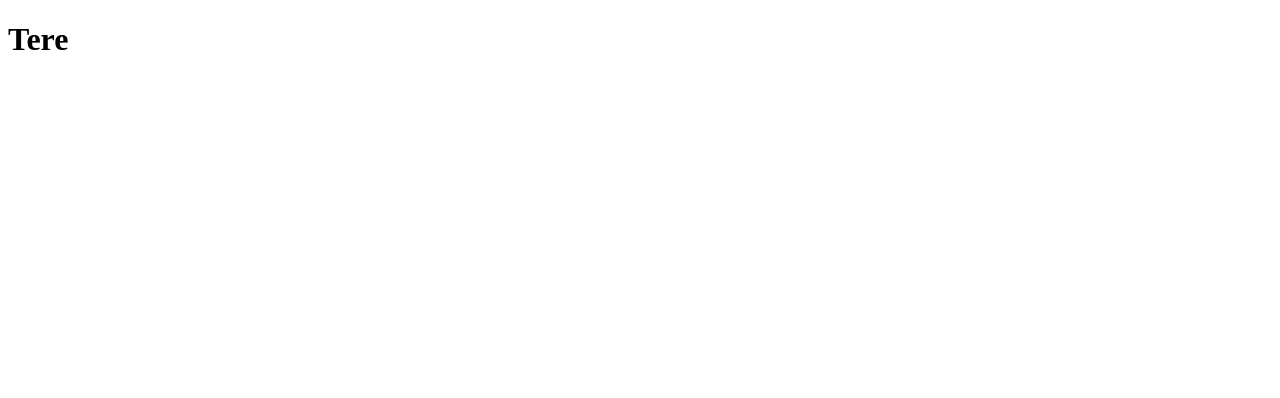
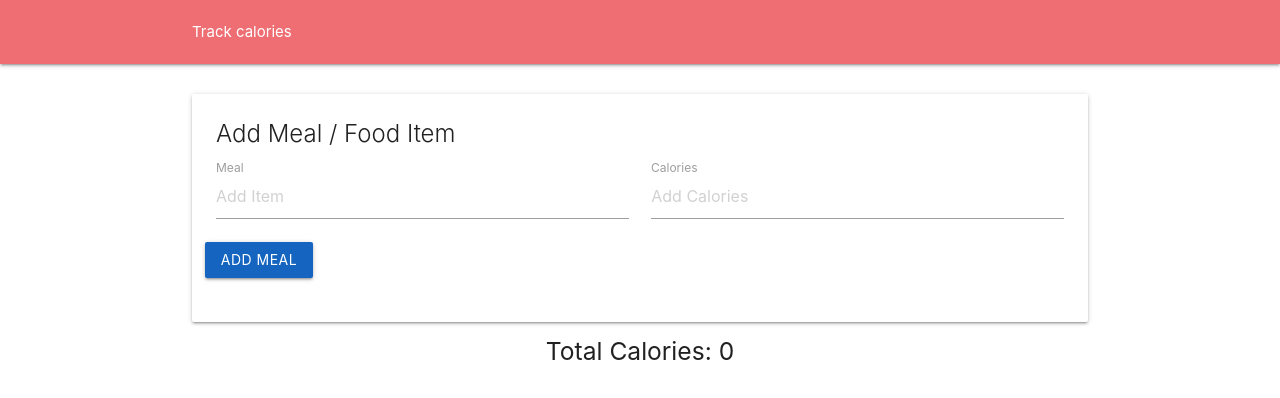
Before and after one commit to JurgenMik/calorie_tracker, a plain HTML site: page index.html in a window 1280 px wide. Drawn offline with nearby package versions, Linux system fonts and the light colour scheme.

Commit message:
Created UI for tracker with materialize CSS

```diff
--- a/index.html
+++ b/index.html
@@ -1,12 +1,55 @@
 <!DOCTYPE html>
 <html lang="en">
-<head>
+ <head>
     <meta charset="UTF-8">
     <title> Calorie Tracker </title>
-</head>
-<body>
 
-<h1> Tere </h1>
+    <link rel="stylesheet" href="https://cdnjs.cloudflare.com/ajax/libs/materialize/1.0.0/css/materialize.min.css">
+ </head>
+ <body>
 
-</body>
+     <!-- Navbar -->
+
+     <nav>
+        <div class="nav-wrapper-blue">
+            <div class="container">
+                <a href="#" class="brand-logo-center"> Track calories </a>
+            </div>
+        </div>
+    </nav>
+
+     <br>
+
+     <div class="container">
+         <!--tracker content here -->
+         <div class="card">
+             <div class="card-content">
+                 <span class="card-title">  Add Meal / Food Item </span>
+                 <form class="col">
+                    <div class="row">
+                        <div class="input-field col s6">
+                            <input type="text" placeholder="Add Item" id="item-name">
+                            <label for="item-name"> Meal</label>
+                        </div>
+                        <div class="input-field col s6">
+                            <input type="text" placeholder="Add Calories" id="item-calories">
+                            <label for="item-calories"> Calories </label>
+                        </div>
+                        <button class="add-btn btn blue darken-3"> Add Meal </button>
+                    </div>
+                 </form>
+
+             </div>
+         </div>
+     </div>
+
+     <!-- Calorie Tracker/Counter -->
+     <h5 class="center-align"> Total Calories: <span class="total-calories"> 0 </span></h5>
+
+
+
+   <script src="https://cdnjs.cloudflare.com/ajax/libs/materialize/1.0.0/js/materialize.min.js"></script>
+   <script src="app.js"></script>
+
+ </body>
 </html>
```
